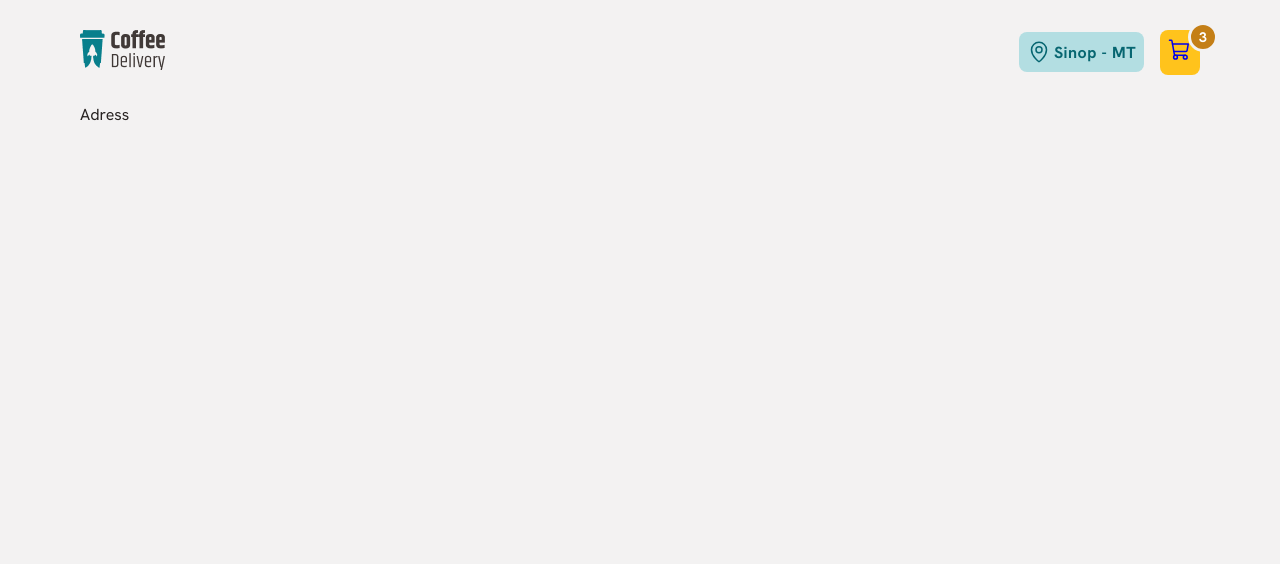
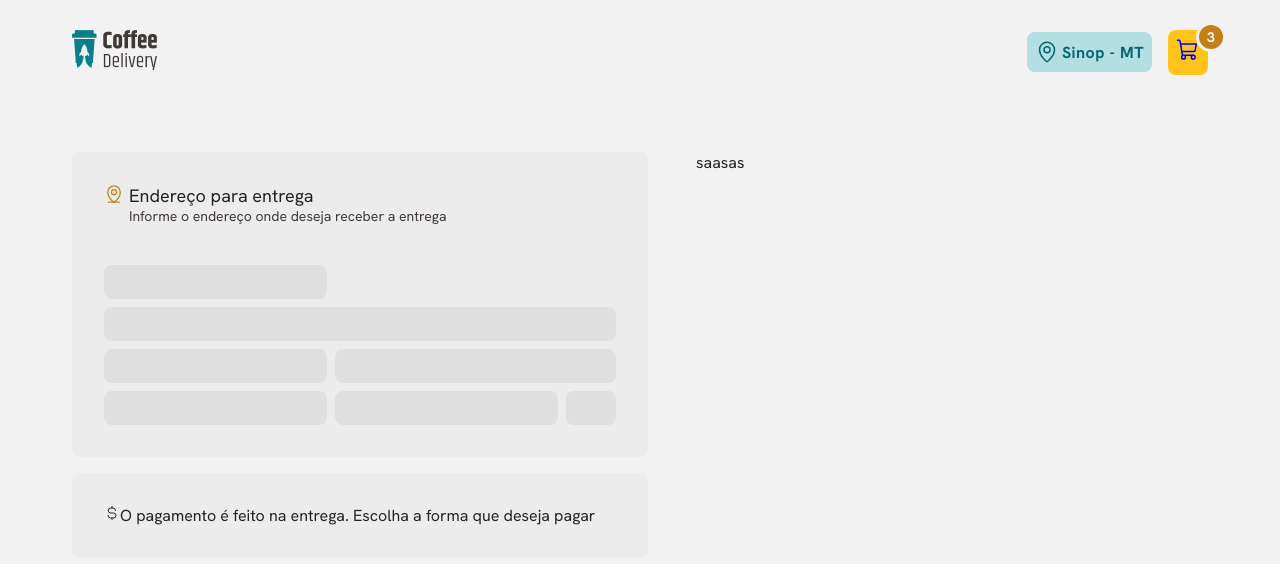
Before and after one commit to eziiel/coffee, a React (Vite) app: page /adress in a window 1280 px wide. Shown: the top 564 px of the page. Built offline with nearby package versions, Linux system fonts and the light colour scheme.

Commit message:
init adress

```diff
--- a/src/layout/styled.ts
+++ b/src/layout/styled.ts
@@ -1,7 +1,7 @@
 import styled from 'styled-components'
 
 export const LayoutComponent = styled.div`
-  max-width: 74rem;
+  max-width: 75rem;
   display: flex;
   flex-direction: column;
   padding: 0 2rem;
--- /dev/null
+++ b/src/pages/adress/components/formAdress/index.tsx
@@ -0,0 +1,32 @@
+import React from 'react'
+import * as S from './styled'
+import { MapPinLine, CurrencyDollarSimple } from 'phosphor-react'
+
+export const FormAdress = () => {
+  return (
+    <S.FormAdressContainer>
+      <S.FormAdressFields>
+        <S.FormAdressHeader>
+          <MapPinLine size={20} color="#C47F17" />
+          <span>Endereço para entrega</span>
+          <span> Informe o endereço onde deseja receber a entrega</span>
+        </S.FormAdressHeader>
+        <S.AdressCep />
+        <S.AdressStreet />
+        <S.AdressNumber />
+        <S.AdressDistrict />
+        <S.AdressComplement />
+        <S.AdressCity />
+        <S.AdressState />
+      </S.FormAdressFields>
+      <S.FormAdressPayType>
+        <S.FormAdressPayTypeHeader>
+          <CurrencyDollarSimple />
+          <span>
+            O pagamento é feito na entrega. Escolha a forma que deseja pagar
+          </span>
+        </S.FormAdressPayTypeHeader>
+      </S.FormAdressPayType>
+    </S.FormAdressContainer>
+  )
+}
--- /dev/null
+++ b/src/pages/adress/components/formAdress/styled.ts
@@ -0,0 +1,89 @@
+import styled from 'styled-components'
+
+export const FormAdressContainer = styled.div`
+  display: flex;
+  flex-direction: column;
+  height: 700px;
+  gap: 1rem;
+`
+
+const BaseFormContainer = styled.div`
+  background: ${(props) => props.theme.gray100};
+  padding: 2rem;
+  border-radius: 8px;
+`
+
+// export const FormAdressFields = styled(BaseFormContainer).attrs({
+//   as: 'main',
+// })`
+
+export const FormAdressFields = styled(BaseFormContainer)`
+  display: grid;
+  grid-template-columns: 1fr 1.5fr 50px;
+  gap: 0.5rem;
+`
+
+export const FormAdressHeader = styled.header`
+  grid-column: 1 / -1;
+  display: grid;
+  grid-template-columns: 25px 1fr;
+
+  margin-bottom: 2rem;
+
+  span:nth-child(2) {
+    font-size: 1.125rem;
+    letter-spacing: 0.5;
+  }
+  span:nth-child(3) {
+    grid-column: 2 / -1;
+    font-size: 0.875rem;
+    color: ${(props) => props.theme.gray500};
+  }
+`
+
+const BaseInputFields = styled.input`
+  background: ${(props) => props.theme.gray200};
+  border: none;
+  padding: 0.5rem;
+  border-radius: 8px;
+`
+
+export const AdressCep = styled(BaseInputFields)`
+  grid-row: 2;
+`
+
+export const AdressStreet = styled(BaseInputFields)`
+  grid-row: 3;
+  grid-column: 1 / -1;
+`
+
+export const AdressNumber = styled(BaseInputFields)`
+  grid-row: 4;
+  grid-column: 1 / 2;
+`
+
+export const AdressComplement = styled(BaseInputFields)`
+  grid-row: 4;
+  grid-column: 2 / -1;
+`
+
+export const AdressDistrict = styled(BaseInputFields)`
+  grid-row: 5;
+  grid-column: 1 / 2;
+`
+
+export const AdressCity = styled(BaseInputFields)`
+  grid-row: 5;
+  grid-column: 2 / 3;
+`
+
+export const AdressState = styled(BaseInputFields)`
+  grid-row: 5;
+  grid-column: 3 / -1;
+`
+
+export const FormAdressPayType = styled(BaseFormContainer).attrs({
+  as: 'footer',
+})``
+
+export const FormAdressPayTypeHeader = styled.footer``
--- /dev/null
+++ b/src/pages/adress/components/formRequest/index.tsx
@@ -0,0 +1,6 @@
+import React from 'react'
+import * as S from './styled'
+
+export const FormRequest = () => {
+  return <S.FormRequestContainer>saasas</S.FormRequestContainer>
+}
--- /dev/null
+++ b/src/pages/adress/components/formRequest/styled.ts
@@ -0,0 +1,6 @@
+import styled from 'styled-components'
+
+export const FormRequestContainer = styled.form`
+  width: 900px;
+  height: 400px;
+`
--- a/src/pages/adress/index.tsx
+++ b/src/pages/adress/index.tsx
@@ -1,5 +1,13 @@
 import React from 'react'
+import { FormAdress } from './components/formAdress'
+import { FormRequest } from './components/formRequest'
+import * as S from './styled'
 
 export const Adress = () => {
-  return <div>Adress</div>
+  return (
+    <S.AdressContainer>
+      <FormAdress />
+      <FormRequest />
+    </S.AdressContainer>
+  )
 }
--- /dev/null
+++ b/src/pages/adress/styled.ts
@@ -0,0 +1,7 @@
+import styled from 'styled-components'
+
+export const AdressContainer = styled.main`
+  display: flex;
+  gap: 3rem;
+  margin-top: 3rem;
+`
--- a/src/pages/home/items/cardItem/styled.ts
+++ b/src/pages/home/items/cardItem/styled.ts
@@ -8,7 +8,7 @@ export const CoffeeCard = styled.div`
   justify-content: center;
   align-items: center;
 
-  max-width: 250px;
+  max-width: 260px;
   border-radius: 8px 40px 8px 40px;
   padding: 1rem;
   gap: 1rem;
@@ -27,8 +27,8 @@ export const CoffeeTypeList = styled.div`
   flex-wrap: wrap;
 `
 export const CoffeeType = styled.span`
-  background: ${(props) => props.theme.blue200};
-  color: ${(props) => props.theme.blue900};
+  background: ${(props) => props.theme.blue900};
+  color: ${(props) => props.theme.light100};
   padding: 0.125rem 0.5rem;
   border-radius: 100px;
   font-size: 0.875rem;
@@ -100,7 +100,9 @@ export const CoffeeAmount = styled.div`
   cursor: pointer;
 `
 
-export const CoffeeAmountItems = styled.div``
+export const CoffeeAmountItems = styled.span`
+  font-size: 1.125rem;
+`
 
 export const CoffeeCart = styled.button`
   height: 100%;
```
